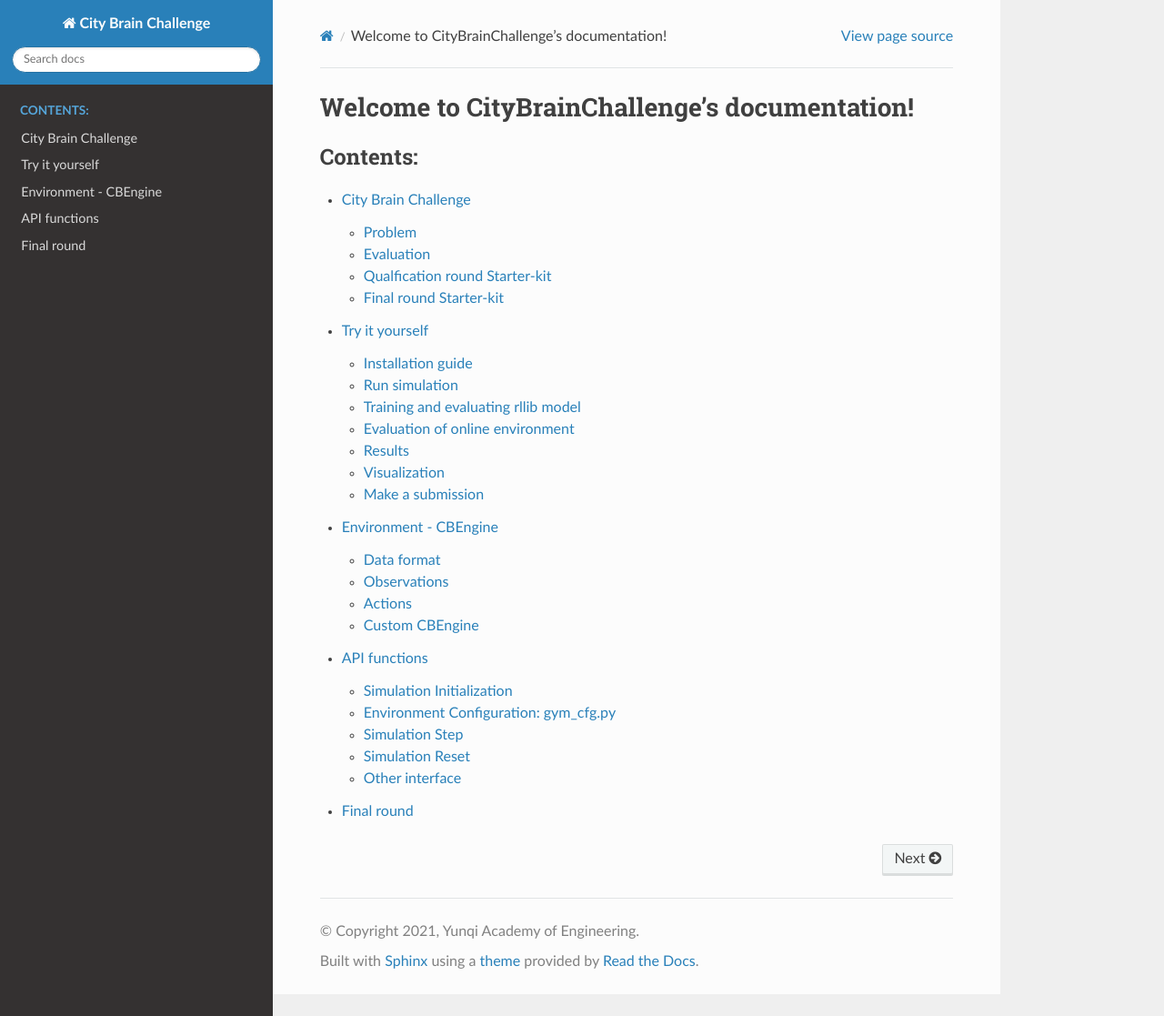
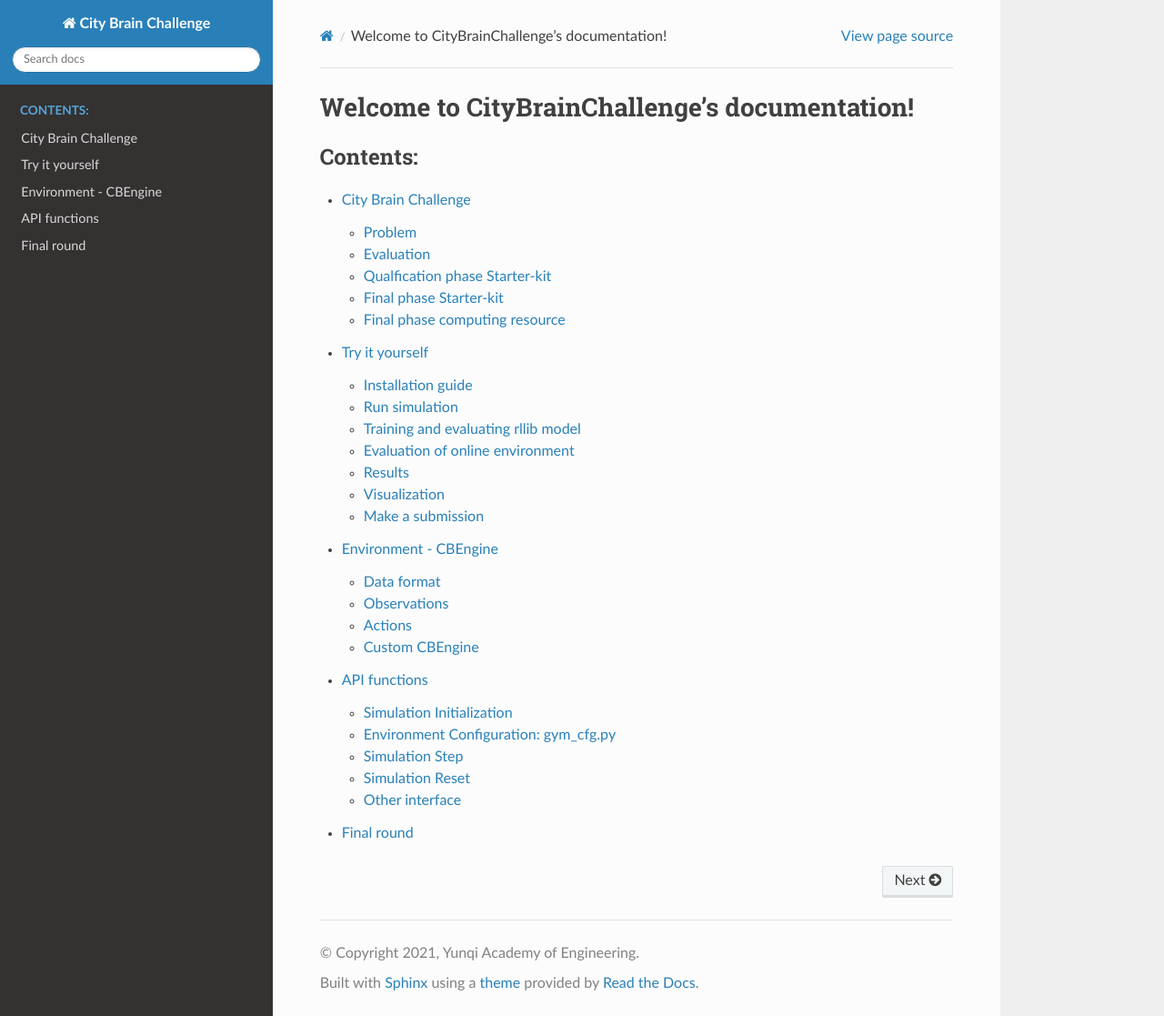
Before and after one commit to CityBrainChallenge/KDDCup2021-CityBrainChallenge, a Sphinx documentation site: the page built from docs/index.rst, in a window 1280 px wide and 1117 px high. Shown: the whole window at 91% size. Built offline with Sphinx 7.4.7 and the Read the Docs theme 2.0.0, drawn with Linux system fonts in a browser that asks for light colours.

Commit message:
Update city-brain-challenge.rst

```diff
--- a/docs/city-brain-challenge.rst
+++ b/docs/city-brain-challenge.rst
@@ -19,7 +19,7 @@ Traffic signals coordinate the traffic movements at the intersection and a smart
 
 
 
-In the final round, a city-scale road network and 1-hour sample traffic data is provided. We use exactly the same road network but different traffic data for scoring your submissions. Participants are encouraged to use the python script to generate your own sample traffic data for training and testing since the traffic settings for evaluation is not revealed.
+In the final phase, a city-scale road network and 1-hour sample traffic data is provided. We use exactly the same road network but different traffic data for scoring your submissions. Participants are encouraged to use the python script to generate your own sample traffic data for training and testing since the traffic settings for evaluation is not revealed.
 
 ===============
 Evaluation
@@ -43,7 +43,7 @@ The submission scoring and ranking process follows three principles:
  - If two solutions served the same number of vehicles with same delay index, the one submitted earlier will rank higher.
 
 ======================
-Qualfication round Starter-kit
+Qualfication phase Starter-kit
 ======================
 
 .. code-block::
@@ -76,7 +76,7 @@ Qualfication round Starter-kit
 Participants should implement their algorithm in ``agent.py``. And then execute ``evaluate.py`` to get scores. Participants could modify ``simulator.cfg`` and  ``gym_cfg.py``.
 
 ======================
-Final round Starter-kit
+Final phase Starter-kit
 ======================
 
 Participant will get a ``starter-kit``. It contains::
@@ -129,4 +129,8 @@ Participant will get a ``starter-kit``. It contains::
     # simple demo
     demo.py
 
-Participants should implement their algorithm in agent.py. In final phase, custom ``CBEngine_round3`` is available. Participants can **only** revise the observation and reward if they choose to use the rllib interface. Participants can also choose not to use rllib interface and implement their own algorithm.
+Participants should implement their algorithm in agent.py. In the final phase, custom ``CBEngine_round3`` is available. Participants can **only** revise the observation and reward if they choose to use the rllib interface. Participants can also choose not to use rllib interface and implement their own algorithm.
+
+======================
+Final phase computing resource
+======================
```
Also changed, not shown: other parts of docs/city-brain-challenge.rst (+1 -1 lines).
